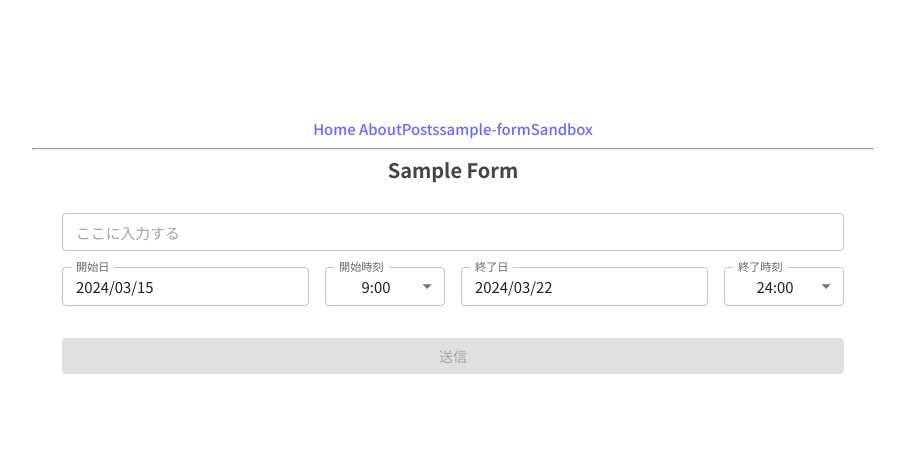
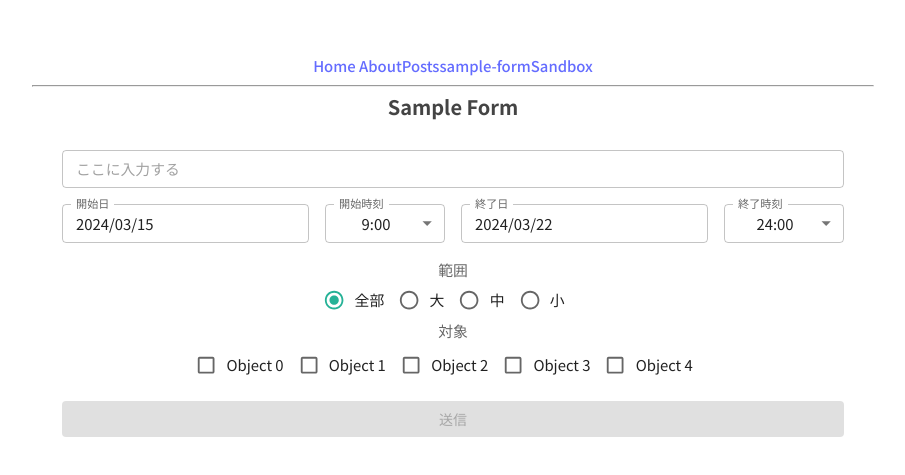
Before and after one commit to suzy1031/sandbox-react-ts-app, a React (Vite) app: page /sample-form in a window 1280 px wide. Shown: the part 131-606 px from the top of the page, without its empty margins (187-1092 px from the left). Built offline with nearby package versions, Linux system fonts and the light colour scheme.

Commit message:
feat: Add MuiRadio and MuiCheckbox components

```diff
--- a/src/components/react-hook-form/Form.tsx
+++ b/src/components/react-hook-form/Form.tsx
@@ -1,4 +1,4 @@
-import { useEffect, type ReactElement } from 'react';
+import { useEffect, type ReactElement, useState } from 'react';
 import Headline from '../../ui/Headline';
 import TextForm from '../../ui/TextForm';
 import { Button, Stack } from '@mui/material';
@@ -9,6 +9,8 @@ import { FormSchema, type FormSchemaType } from '../../schema';
 import dayjs from 'dayjs';
 import { zodResolver } from '@hookform/resolvers/zod';
 import { checkAfter, checkBefore } from '../../utils/Time';
+import MuiRadio from '../../ui/MuiRadio';
+import MuiCheckbox from '../../ui/MuiCheckbox';
 
 const Form = (): ReactElement => {
   const {
@@ -17,6 +19,8 @@ const Form = (): ReactElement => {
     handleSubmit,
     formState: { errors, isValid },
     setError,
+    getValues,
+    setValue,
   } = useForm<FormSchemaType>({
     defaultValues: {
       name: '',
@@ -24,6 +28,8 @@ const Form = (): ReactElement => {
       endDate: dayjs().add(7, 'day'),
       startTime: 9,
       endTime: 24,
+      publishScope: '0',
+      publishScopeIds: [],
     },
     mode: 'all',
     resolver: zodResolver(FormSchema),
@@ -51,6 +57,11 @@ const Form = (): ReactElement => {
   );
   const startError = errors.startDate?.message ?? errors.startTime?.message;
   const endError = errors.endDate?.message ?? errors.endTime?.message;
+
+  const watchPublishScope = watch('publishScope');
+  const watchPublishScopeIds = watch('publishScopeIds');
+  const scopeError =
+    errors.publishScope?.message ?? errors.publishScopeIds?.message;
 
   /**
    * refs:
@@ -83,6 +94,37 @@ const Form = (): ReactElement => {
       initError();
     }
   }, [isAfter, isBefore, setError, watchEndDate, watchStartDate]);
+
+  useEffect(() => {
+    if (watchPublishScope !== '0' && watchPublishScopeIds.length > 0) {
+      setError('publishScope', {});
+      setError('publishScopeIds', {});
+    }
+  }, [setError, watchPublishScope, watchPublishScopeIds.length]);
+
+  const handleCheck = (checkedId: number): number[] => {
+    const { publishScopeIds: ids } = getValues();
+    const newIds = ids?.includes(checkedId)
+      ? ids?.filter((id) => id !== checkedId)
+      : [...(ids ?? []), checkedId];
+
+    return newIds;
+  };
+
+  const [idsFieldOpen, setIdsFieldOpen] = useState(false);
+  console.log(idsFieldOpen);
+
+  const handleCheckboxFiledOpen = (
+    event: React.ChangeEvent<HTMLInputElement>,
+  ): void => {
+    setValue('publishScopeIds', []);
+
+    if (event.target.value === '0') {
+      setIdsFieldOpen(false);
+    } else {
+      setIdsFieldOpen(true);
+    }
+  };
 
   return (
     <>
@@ -118,6 +160,19 @@ const Form = (): ReactElement => {
               errorMessage={endError}
             />
           </Stack>
+          <MuiRadio
+            name="publishScope"
+            control={control}
+            label="範囲"
+            handleCheckboxFiledOpen={handleCheckboxFiledOpen}
+          />
+          <MuiCheckbox
+            name="publishScopeIds"
+            control={control}
+            label="対象"
+            errorMessage={scopeError}
+            handleCheck={handleCheck}
+          />
           <Button
             variant="contained"
             color="primary"
--- /dev/null
+++ b/src/ui/MuiCheckbox.tsx
@@ -0,0 +1,89 @@
+import Box from '@mui/material/Box';
+import FormLabel from '@mui/material/FormLabel';
+import FormControl from '@mui/material/FormControl';
+import FormGroup from '@mui/material/FormGroup';
+import FormControlLabel from '@mui/material/FormControlLabel';
+import Checkbox from '@mui/material/Checkbox';
+import { type ReactElement } from 'react';
+import {
+  type Control,
+  Controller,
+  type FieldValues,
+  type Path,
+} from 'react-hook-form';
+import { FormHelperText } from '@mui/material';
+
+// ref: https://omkz.net/mu-checkbox-rhf/
+const items = [
+  {
+    id: 0,
+    name: 'Object 0',
+  },
+  {
+    id: 1,
+    name: 'Object 1',
+  },
+  {
+    id: 2,
+    name: 'Object 2',
+  },
+  {
+    id: 3,
+    name: 'Object 3',
+  },
+  {
+    id: 4,
+    name: 'Object 4',
+  },
+];
+
+interface Props<T extends FieldValues = FieldValues> {
+  name: Path<T>;
+  control: Control<T>;
+  label: string;
+  errorMessage?: string;
+  handleCheck: (checkedId: number) => number[];
+}
+
+const MuiCheckbox = <T extends FieldValues>({
+  name,
+  control,
+  label,
+  errorMessage,
+  handleCheck,
+}: Props<T>): ReactElement => {
+  return (
+    <Box>
+      <Controller
+        name={name}
+        control={control}
+        render={({ field: { onChange } }) => {
+          return (
+            <FormControl component="fieldset" error={Boolean(errorMessage)}>
+              <FormLabel component="legend">{label}</FormLabel>
+              <FormHelperText>{errorMessage}</FormHelperText>
+              <FormGroup row>
+                {items.map((item) => (
+                  <FormControlLabel
+                    control={
+                      <Checkbox
+                        onChange={() => {
+                          onChange(handleCheck(item.id));
+                        }}
+                        // value={value}
+                        // defaultChecked={value.includes(item.id)}
+                      />
+                    }
+                    key={item.id}
+                    label={item.name}
+                  />
+                ))}
+              </FormGroup>
+            </FormControl>
+          );
+        }}
+      />
+    </Box>
+  );
+};
+export default MuiCheckbox;
--- /dev/null
+++ b/src/ui/MuiRadio.tsx
@@ -0,0 +1,61 @@
+import {
+  FormControl,
+  FormControlLabel,
+  FormLabel,
+  Radio,
+  RadioGroup,
+} from '@mui/material';
+import { type ChangeEvent, type ReactElement } from 'react';
+import {
+  type Control,
+  Controller,
+  type FieldValues,
+  type Path,
+} from 'react-hook-form';
+import { splitAndJoin } from '../utils/stringUtil';
+
+interface Props<T extends FieldValues = FieldValues> {
+  name: Path<T>;
+  control: Control<T>;
+  label: string;
+  handleCheckboxFiledOpen: (event: ChangeEvent<HTMLInputElement>) => void;
+}
+
+const MuiRadio = <T extends FieldValues>({
+  name,
+  control,
+  label,
+  handleCheckboxFiledOpen,
+}: Props<T>): ReactElement => {
+  const id = splitAndJoin(name);
+
+  return (
+    <Controller
+      name={name}
+      control={control}
+      render={({ field: { onChange, value } }) => {
+        return (
+          <FormControl>
+            <FormLabel id={`${id}-radio-buttons-group">}`}>{label}</FormLabel>
+            <RadioGroup
+              row
+              aria-labelledby={`${id}-radio-buttons-group`}
+              name={`${id}-radio-buttons-group`}
+              value={value}
+              onChange={(event) => {
+                onChange(event);
+                handleCheckboxFiledOpen(event);
+              }}
+            >
+              <FormControlLabel value={0} control={<Radio />} label="全部" />
+              <FormControlLabel value={1} control={<Radio />} label="大" />
+              <FormControlLabel value={2} control={<Radio />} label="中" />
+              <FormControlLabel value={3} control={<Radio />} label="小" />
+            </RadioGroup>
+          </FormControl>
+        );
+      }}
+    />
+  );
+};
+export default MuiRadio;
--- a/src/ui/MuiSelect.tsx
+++ b/src/ui/MuiSelect.tsx
@@ -6,6 +6,7 @@ import {
   type FieldValues,
   type Path,
 } from 'react-hook-form';
+import { splitAndJoin } from '../utils/stringUtil';
 
 interface Props<T extends FieldValues = FieldValues> {
   name: Path<T>;
@@ -20,13 +21,6 @@ const MuiSelect = <T extends FieldValues>({
   label,
   errorMessage,
 }: Props<T>): ReactElement => {
-  const splitAndJoin = (input: string): string => {
-    const splitString = input.split(/(?=[A-Z])/);
-    const lowerCaseString = splitString.map((word) => word.toLowerCase());
-
-    return lowerCaseString.join('-');
-  };
-
   const id = splitAndJoin(name);
 
   return (
```
